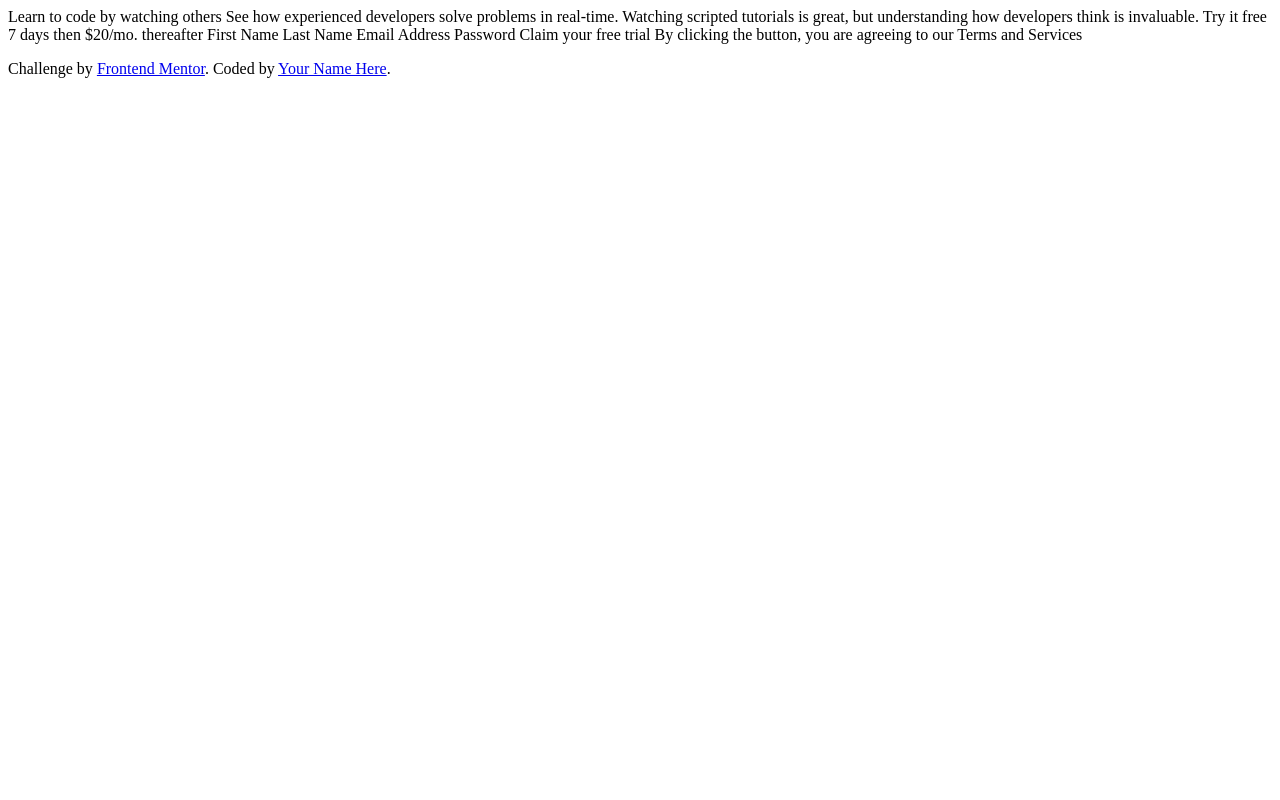
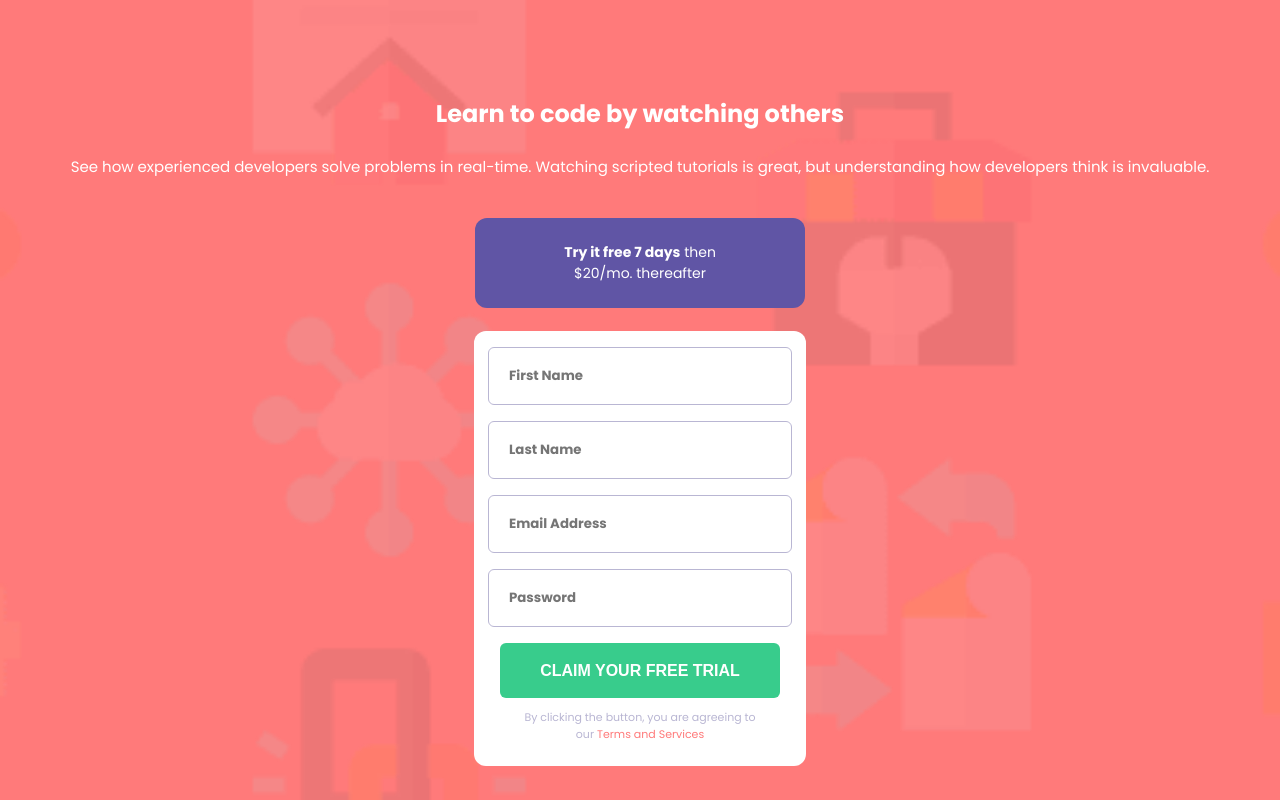
Before and after one commit to crictar/Tp-intro-component, a plain HTML site: page index.html in a window 1280 px wide. Shown: the top 800 px of the page. Drawn offline with Linux system fonts and the light colour scheme.

Commit message:
Estilo de pagina para movil

```diff
--- a/css/style.css
+++ b/css/style.css
@@ -1,2 +1,107 @@
-.attribution { font-size: 11px; text-align: center; }
-.attribution a { color: hsl(228, 45%, 44%); }
+
+:root {
+    font-family: 'Poppins', sans-serif;
+    /* Primary colors */
+    --Red: hsl(0, 100%, 74%);
+    --Green: hsl(154, 59%, 51%);
+
+    /* Accent Colors */
+    --Blue: hsl(248, 32%, 49%);
+
+    /* Neutral color */
+    --Dark-blue: hsl(249, 10%, 26%);
+    --Grayish-blue: hsl(246, 25%, 77%);
+  }
+body {
+    margin: 0;
+    padding: 0;
+    min-width: 375px;
+    box-sizing: border-box;
+    text-align: center;
+    background-color: var(--Red);
+  }
+body img {
+    width: 100%;
+    left: 0;
+    top: 0;
+    position: absolute;
+    z-index: -5;
+  }
+header{
+    color: white;
+    margin-top: 96px;
+}
+header h1{
+    font-weight: 700;
+    margin: 0 70px;
+}
+header p{
+    font-weight: 400;
+    font-size: 15px;
+    margin: 24px 34px;
+}
+.try_sign{
+    width: 330px;
+    margin: 0 auto;
+    margin-top: 40px;
+    overflow: hidden;
+    border-radius: 12px;
+    background-color: var(--Blue);
+    align-content: center;
+    z-index: 1;
+  }
+.try_sign p{
+    margin: 24px 77px;
+    color: white;
+    font-size: 14px;
+
+}
+.form{
+    width: 332px;
+    font-family: 'Poppins', sans-serif;
+    margin: 0 auto;
+    margin-top: 23px;
+    overflow: hidden;
+    display: flex;
+    flex-direction: column;
+    border-radius: 12px;
+    background-color: white;
+    align-content: center;
+    z-index: 1;
+}
+.form input{
+    font-family: 'Poppins', sans-serif;
+    width: 280px;
+    height: 54px;
+    padding-left: 20px;
+    border: 1px solid var(--Grayish-blue);
+    border-radius: 6px;
+    margin: 0 auto;
+    margin-top: 16px;
+    outline: none;
+    text-align: left;
+    font-weight: 700;
+  }
+.form button {
+    width: 280px;
+    height: 55px;
+    margin: 16px auto 0 auto;
+    border: none;
+    border-radius: 6px;
+    background-color: var(--Green);
+    color: white;
+    font-size: 16px;
+    font-weight: 600;
+}
+.terms{
+    margin: 0 47px 12px 47px;
+}
+.terms h3 {
+    color: var(--Grayish-blue);
+    font-family: 'Poppins', sans-serif;
+    font-weight: 400;
+    font-size: 11px;
+}
+.terms h3 a {
+     color: var(--Red);
+    text-decoration: none;}
--- a/index.html
+++ b/index.html
@@ -3,34 +3,37 @@
   <head>
     <meta charset="UTF-8">
     <meta name="viewport" content="width=device-width, initial-scale=1.0"> <!-- displays site properly based on user's device -->
-
+    <link rel="stylesheet" href="./css/style.css">
+    <link rel="preconnect" href="https://fonts.googleapis.com">
+    <link rel="preconnect" href="https://fonts.gstatic.com" crossorigin>
+    <link href="https://fonts.googleapis.com/css2?family=Poppins:wght@400;500;600;700&display=swap" rel="stylesheet">
     <link rel="icon" type="image/png" sizes="32x32" href="./images/favicon-32x32.png">
 
     <title>Frontend Mentor | Intro component with sign up form</title>
   </head>
   <body>
+    <article class="trial">
+      <img src="./images/bg-intro-mobile.png" alt="intro-mobile">
+        <header>
+          <h1>Learn to code by watching others</h1>
+          <p>See how experienced developers solve problems in real-time. Watching scripted tutorials is great,
+        but understanding how developers think is invaluable. </p>
+        </header>
+      <main>
+        <section class="try_sign"><p><b>Try it free 7 days</b> then $20/mo. thereafter</p></section>
+        <section class="form">
+            <input id="first_name" placeholder="First Name"/>
+            <input id="last_name" placeholder="Last Name"/>
+            <input id="email_adress" placeholder="Email Address"/>
+          <input id="password" type="password" placeholder="Password"/>
+          <button class="claim_button"><a>CLAIM YOUR FREE TRIAL </a></button>
+          <div class="terms">
+            <h3>By clicking the button, you are agreeing to our <a href="#Terms_and_services">Terms and Services</a></h3>
+          </div>
 
-  Learn to code by watching others
-
-  See how experienced developers solve problems in real-time. Watching scripted tutorials is great,
-  but understanding how developers think is invaluable.
-
-  Try it free 7 days then $20/mo. thereafter
-
-  First Name
-  Last Name
-  Email Address
-  Password
-
-  Claim your free trial
-
-  By clicking the button, you are agreeing to our Terms and Services
-
+        </section>
+      </main>
     <footer>
-    <p class="attribution">
-      Challenge by <a href="https://www.frontendmentor.io?ref=challenge" target="_blank">Frontend Mentor</a>.
-      Coded by <a href="#">Your Name Here</a>.
-    </p>
     </footer>
   </body>
 </html>
```
Lines whose indentation alone changed are shown as unchanged.
